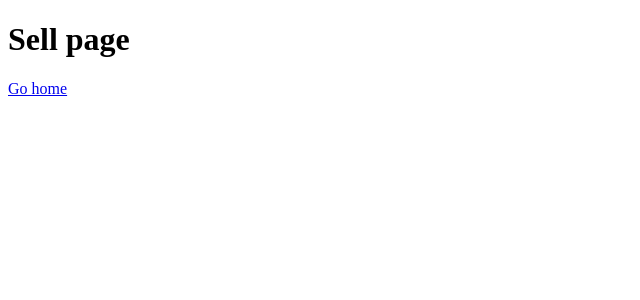
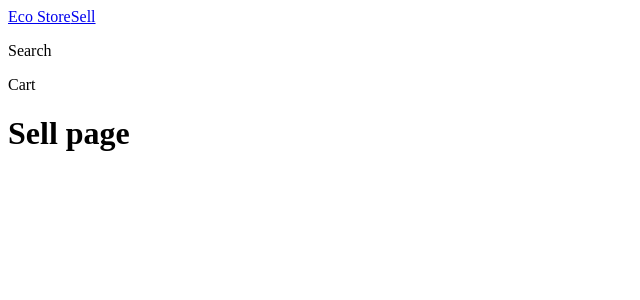
Before and after one commit to guyroutledge/eco-store, a Next.js app in the folder frontend/: page /sell in a window 1280 px wide. Shown: the top 300 px of the page, without its empty margins (0-640 px from the left). Built offline with nearby package versions, Linux system fonts and the light colour scheme.

Commit message:
Header, Nav and Meta components

```diff
--- /dev/null
+++ b/frontend/components/Header.js
@@ -0,0 +1,18 @@
+import Link from 'next/link'
+import Nav from './Nav'
+
+const Header = () => {
+	return (
+		<header>
+			<div className="bar">
+				<Nav />
+			</div>
+			<div className="sub-bar">
+				<p>Search</p>
+			</div>
+			<div>Cart</div>
+		</header>
+	)
+}
+
+export default Header
--- /dev/null
+++ b/frontend/components/Nav.js
@@ -0,0 +1,12 @@
+import Link from 'next/link'
+
+const Nav = () => {
+	return (
+		<nav>
+			<Link href="/"><a>Eco Store</a></Link>
+			<Link href="/sell"><a>Sell</a></Link>
+		</nav>
+	)
+}
+
+export default Nav
--- a/frontend/components/Page.js
+++ b/frontend/components/Page.js
@@ -1,8 +1,9 @@
-import React from 'react'
+import Header from './Header'
 
 const Page = props => {
 	return (
 		<div className="page">
+			<Header />
 			{ props.children }
 		</div>
 	)
--- a/frontend/pages/_app.js
+++ b/frontend/pages/_app.js
@@ -1,5 +1,5 @@
-import App, { Container } from 'next/app';
-import Page from '../components/Page';
+import App, { Container } from 'next/app'
+import Page from '../components/Page'
 
 class MyApp extends App {
 	render() {
@@ -15,4 +15,4 @@
 	}
 }
 
-export default MyApp;
+export default MyApp
--- a/frontend/pages/index.js
+++ b/frontend/pages/index.js
@@ -1,12 +1,9 @@
-import Link from 'next/link';
+import Link from 'next/link'
 
 const Home = () => {
 	return (
 		<div>
 			<h1>Home</h1>
-			<Link href="/sell">
-				<a>Sell stuff</a>
-			</Link>
 		</div>
 	)
 }
--- a/frontend/pages/sell.js
+++ b/frontend/pages/sell.js
@@ -4,7 +4,6 @@
 	return (
 		<div>
 			<h1>Sell page</h1>
-			<Link href="/"><a>Go home</a></Link>
 		</div>
 	)
 }
```
Also changed, not shown: frontend/components/Meta.js (added, +17 -0 lines).
